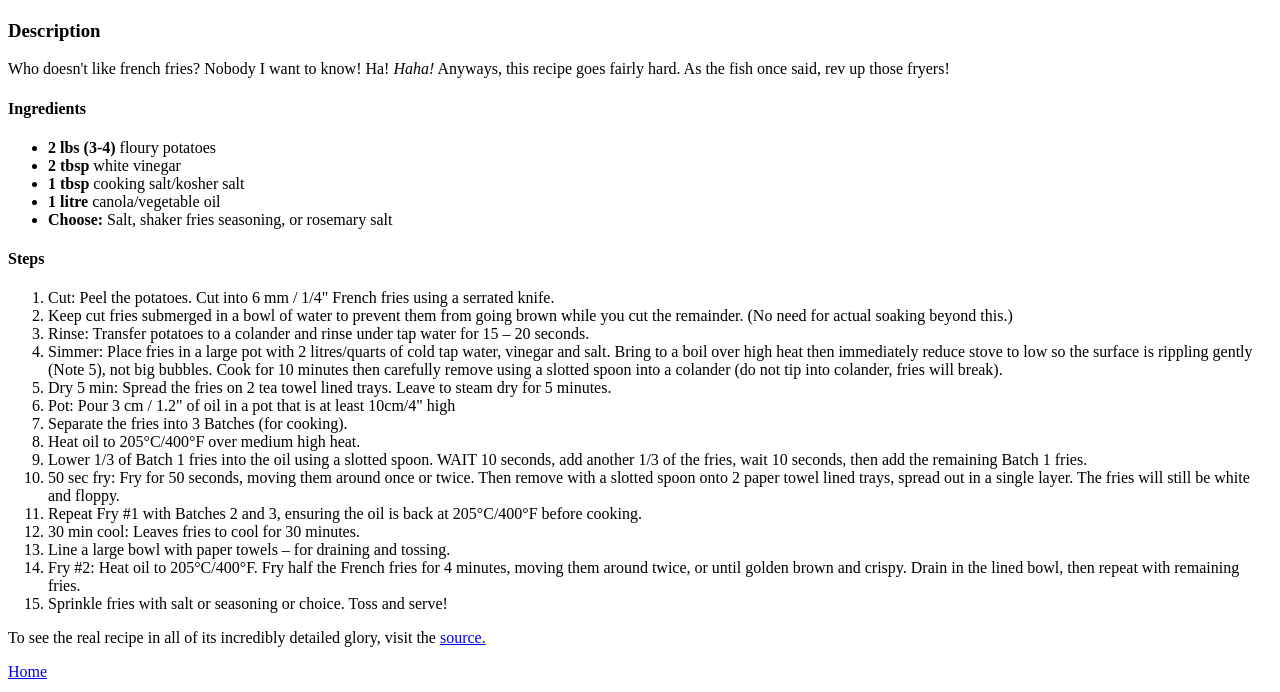
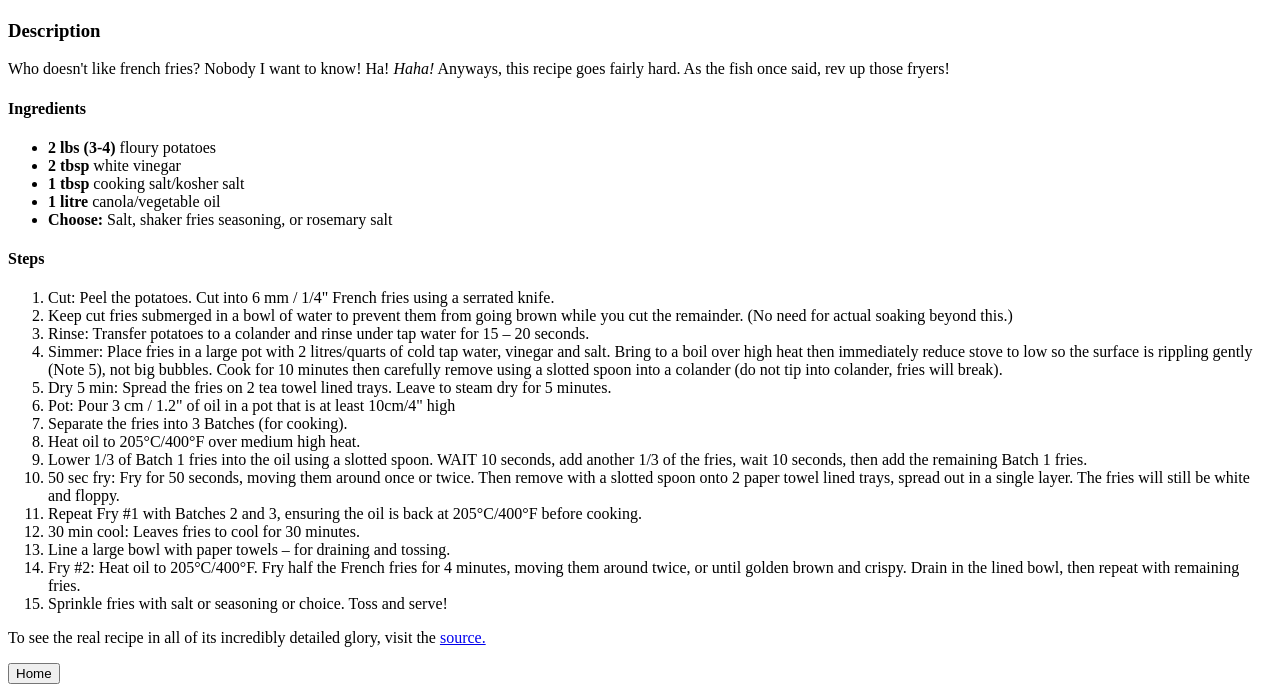
Before and after one commit to Damico1612/odin-recipes, a plain HTML site: page recipes/french-fries.html in a window 1280 px wide. Shown: the part 583-1275 px from the top of the page. Drawn offline with Linux system fonts and the light colour scheme.

Commit message:
Change anchor to button
Makes link to homepage more visually appealing.

```diff
--- a/recipes/french-fries.html
+++ b/recipes/french-fries.html
@@ -46,6 +46,8 @@
         <p>To see the real recipe in all of its incredibly detailed glory, visit the <a href="https://www.recipetineats.com/french-fries/">source.</a></p>
 
 
-        <a href="../index.html">Home</a>
+        <a href="../index.html">
+            <button>Home</button>
+        </a>
     </body>
 </html>
```
